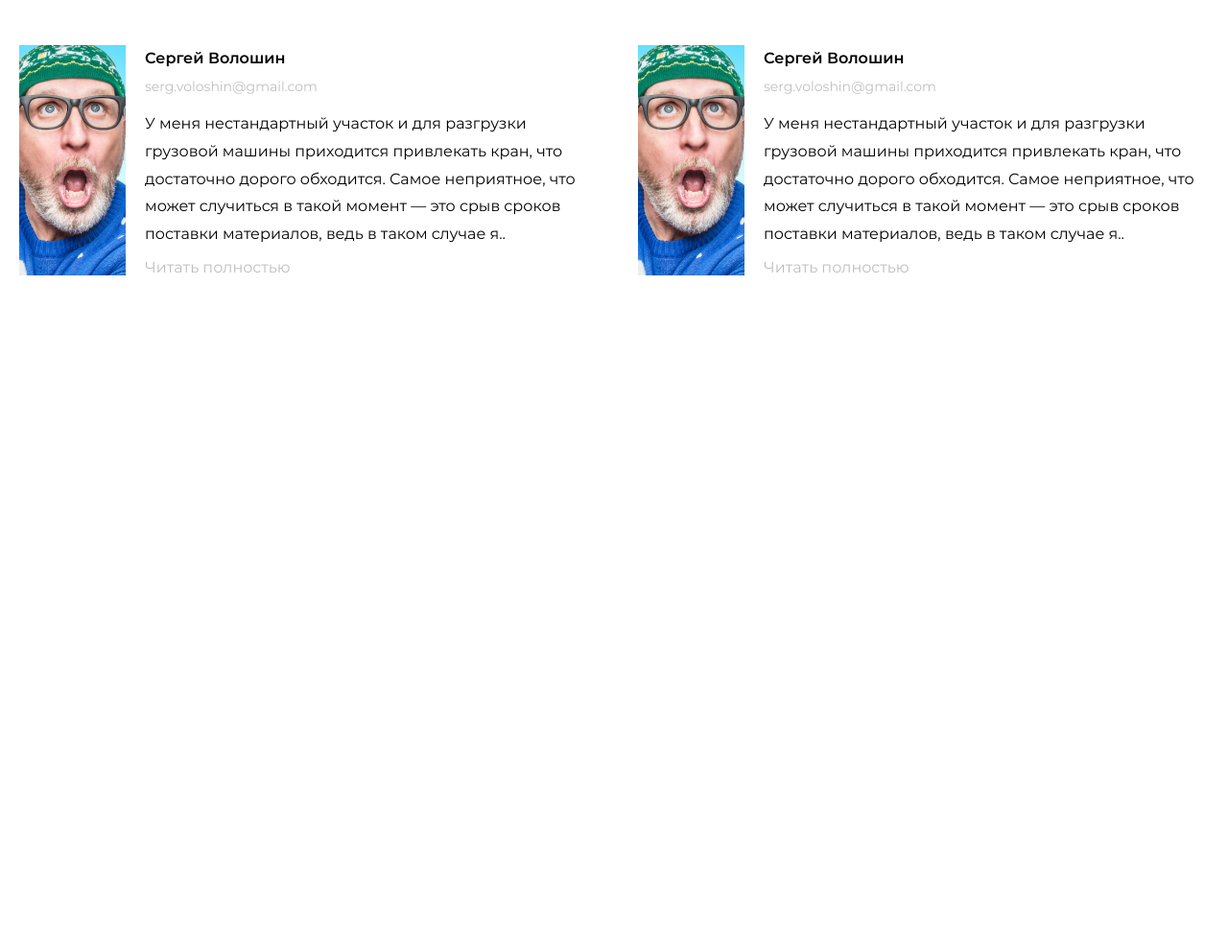
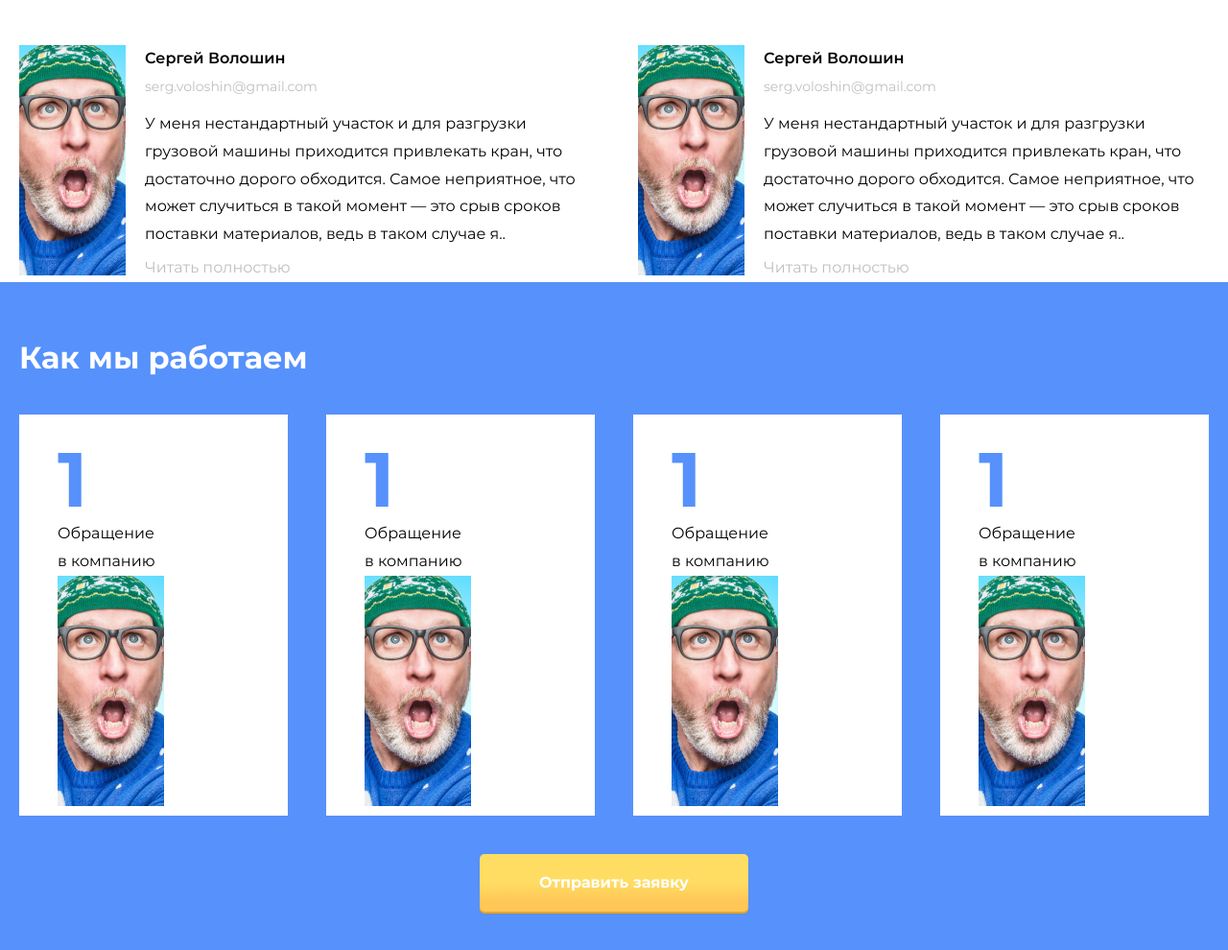
Before and after one commit to ilchenkovladislav/capitalstroy, a website: page src/index.html in a window 1280 px wide. Shown: the part 3616-4606 px from the top of the page at 96% size. Before the commit the page ends 3910 px from the top, so only its background shows below. Drawn offline with nearby package versions, Linux system fonts and the light colour scheme; files that its build step writes are made by us from their sources.

Commit message:
add steps block

```diff
--- a/src/index.html
+++ b/src/index.html
@@ -25,7 +25,7 @@
                         <li class="menu__item"><a href="#about" class="menu__link">О компании</a></li>
                         <li class="menu__item"><a href="#advantages" class="menu__link">Наши преимущества</a></li>
                         <li class="menu__item"><a href="#clients" class="menu__link">Клиенты</a></li>
-                        <li class="menu__item"><a href="#howwork" class="menu__link">Как мы работаем</a></li>
+                        <li class="menu__item"><a href="#steps" class="menu__link">Как мы работаем</a></li>
                         <li class="menu__item"><a href="#contacts" class="menu__link">Контакты</a></li>
                     </ul>
                     <a href="tel:+78633033109" class="menu__tel">+7 863 303 31 09</a>
@@ -210,6 +210,34 @@
                 </ul>
             </div>
         </section>
+        <section class="steps" id="steps">
+            <div class="container">
+                <h2 class="section-title steps__title">Как мы работаем</h2>
+                <ul class="steps__list">
+                    <li class="steps__item">
+                        <p class="steps__digit">1</p>
+                        <p class="steps__text">Обращение<br>в компанию</p>
+                        <img src="img/reviews1.jpg" alt="">
+                    </li>
+                    <li class="steps__item">
+                        <p class="steps__digit">1</p>
+                        <p class="steps__text">Обращение<br>в компанию</p>
+                        <img src="img/reviews1.jpg" alt="">
+                    </li>
+                    <li class="steps__item">
+                        <p class="steps__digit">1</p>
+                        <p class="steps__text">Обращение<br>в компанию</p>
+                        <img src="img/reviews1.jpg" alt="">
+                    </li>
+                    <li class="steps__item">
+                        <p class="steps__digit">1</p>
+                        <p class="steps__text">Обращение<br>в компанию</p>
+                        <img src="img/reviews1.jpg" alt="">
+                    </li>
+                </ul>
+                <button class="button steps__btn" type="button">Отправить заявку</button>
+            </div>
+        </section>
     </main>
     <footer class="footer"></footer>
 
--- /dev/null
+++ b/src/scss/blocks/steps.scss
@@ -0,0 +1,48 @@
+.steps {
+    background-color: $corporate;
+    padding: 60px 0;
+}
+
+.steps__title {
+    color: $text-white;
+}
+
+.steps__list {
+    margin-top: 40px;
+    list-style: none;
+    display: grid;
+    gap: 40px;
+
+
+    @media (min-width: 768px) {
+        grid-template-columns: repeat(2, 1fr);
+    }
+
+    @media (min-width: 1200px) {
+        grid-template-columns: repeat(4, 1fr);
+    }
+}
+
+.steps__item {
+    background-color: #fff;
+    padding: 40px;
+    padding-bottom: 0;
+}
+
+.steps__digit {
+    color: $corporate;
+    font-size: 80px;
+    font-weight: bold;
+    line-height: 55px;
+}
+
+.steps__text {
+    margin-top: 15px;
+}
+
+.steps__btn {
+    display: block;
+    width: 280px;
+    margin: 0 auto;
+    margin-top: 40px;
+}
--- a/src/scss/style.scss
+++ b/src/scss/style.scss
@@ -12,3 +12,4 @@
 @import "./blocks/form.scss";
 @import "./blocks/troubles.scss";
 @import "./blocks/reviews.scss";
+@import "./blocks/steps.scss";
```
